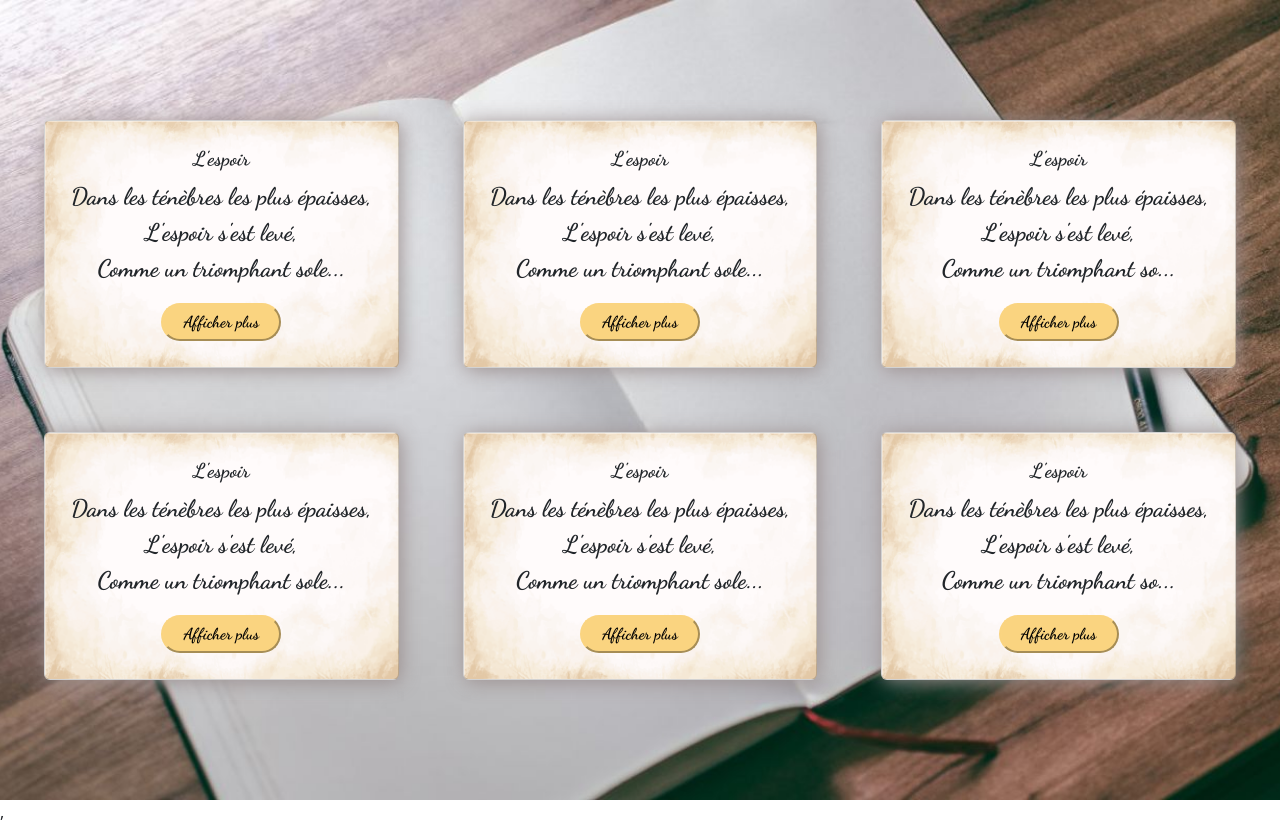
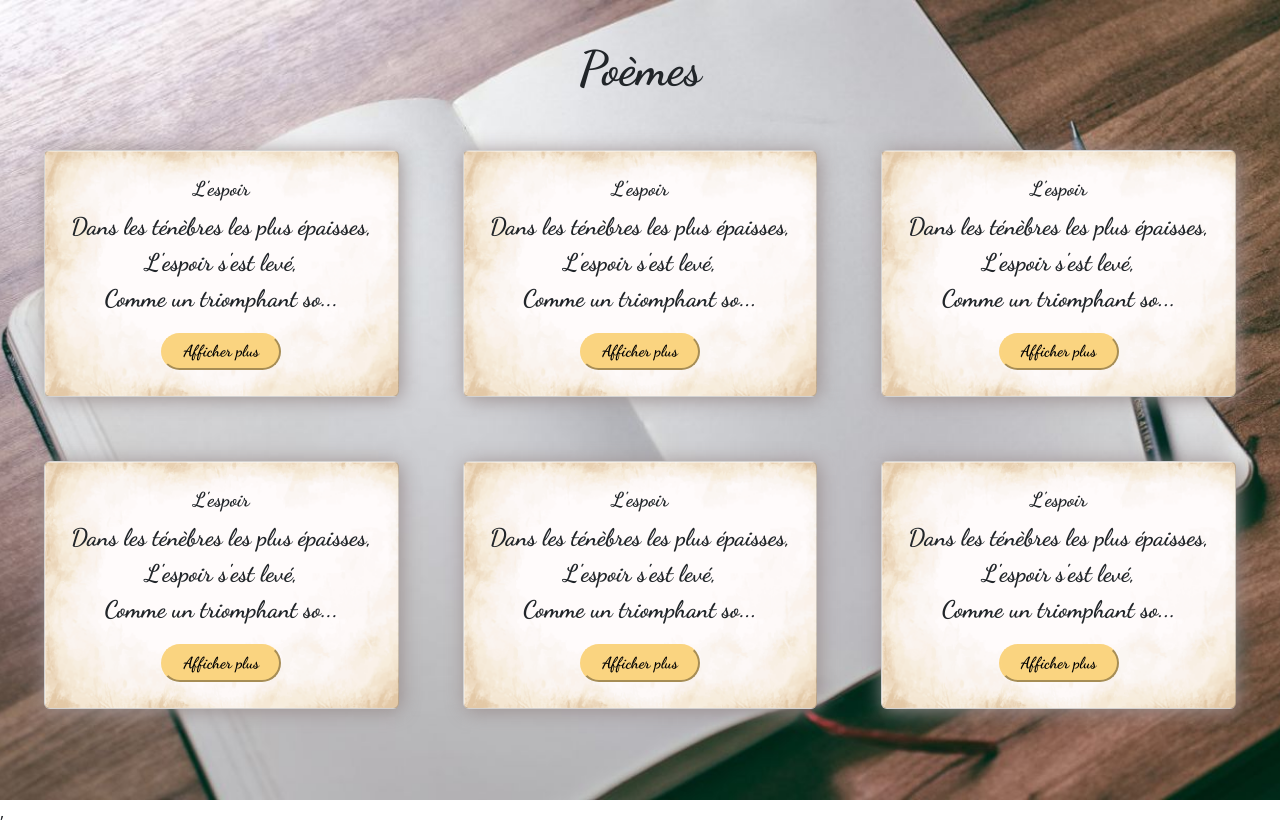
Before and after one commit to GaspardPierre/Plume2.0, a React (Vite) app in the folder front/: page /poems in a window 1280 px wide. Built offline with nearby package versions, Linux system fonts and the light colour scheme.

Commit message:
add title Poems+Link Poem

```diff
--- a/front/src/components/App/App.jsx
+++ b/front/src/components/App/App.jsx
@@ -4,6 +4,7 @@ import Home from "../Home/Home";
 import Signin from "../Signin/Signin";
 import Login from "../Login/Login";
 import Poems from "../Poems/Poems";
+import Poem from "../Poem/Poem";
 import Novels from "../Novels/Novels";
 import Unclassifiable from "../Unclassifiable/Unclassifiable";
 import About from "../About/About";
@@ -20,6 +21,7 @@ export default function App() {
         <Route path="/signin" element={<Signin />} />
         <Route path="/login" element={<Login />} />
         <Route path="/poems" element={<Poems />} />
+        <Route path="/poem/:id" element={<Poem />} />
         <Route path="/novels" element={<Novels />} />
         <Route path="/unclassifiable" element={<Unclassifiable />} />
         <Route path="/about" element={<About />} />
--- a/front/src/components/CardCustom/CardCustom.jsx
+++ b/front/src/components/CardCustom/CardCustom.jsx
@@ -1,14 +1,19 @@
 import React from 'react';
 import Card from 'react-bootstrap/Card';
+import { useNavigate } from "react-router-dom";
 import './CardCustom.scss';
 import cardBackground from'../../assets/card_bg.png';
-export default function CardCustom({ title, excerpt, onClick }) {
+export default function CardCustom({ title, excerpt, id }) {
+  const navigate = useNavigate();
+  const handleClick = () => {
+    navigate(`/poem/${id}`);
+  };
   return (
     <Card className='card' style={{ backgroundImage: `url(${cardBackground})` }}>
       <Card.Body>
         <Card.Title>{title}</Card.Title>
         <Card.Text>{excerpt}</Card.Text>
-        <button className="btn-custom-card" onClick={onClick}>
+        <button className="btn-custom-card" onClick={handleClick}>
           Afficher plus
         </button>
       </Card.Body>
--- a/front/src/components/Grid/Grid.jsx
+++ b/front/src/components/Grid/Grid.jsx
@@ -1,18 +1,16 @@
-import React from 'react';
-import Col from 'react-bootstrap/Col';
-import Row from 'react-bootstrap/Row';
-import CardCustom from '../CardCustom/CardCustom';
+import React from "react";
+import Col from "react-bootstrap/Col";
+import Row from "react-bootstrap/Row";
+import CardCustom from "../CardCustom/CardCustom";
 
-function Grid({ poems, onClick }) {
+function Grid({ poems }) {
   return (
-    <Row xs={1} md={3} className="g-4">
+    <Row xs={1} md={2} lg={3} className="g-4">
       {poems.map((poem) => (
         <Col key={poem.id}>
-          <CardCustom
-            title={poem.title}
-            excerpt={poem.excerpt}
-            onClick={() => onClick(poem.id)}
-          />
+          <CardCustom title={poem.title}
+           excerpt={poem.excerpt}
+           id={poem.id} />
         </Col>
       ))}
     </Row>
--- /dev/null
+++ b/front/src/components/Poem/Poem.jsx
@@ -0,0 +1,20 @@
+import React from 'react';
+import { useParams } from 'react-router-dom';
+
+export default function Poem({ poems }) {
+  const { id } = useParams();
+  const poem = poems.find((poem) => poem.id === parseInt(id));
+  console.log(poem)
+
+  if (!poem) {
+    return <div>Poème introuvable</div>;
+  }
+
+  return (
+    <div className="poem">
+      <h2>{poem.title}</h2>
+      <p>{poem.content}</p>
+      <p className="author">- {poem.author}</p>
+    </div>
+  );
+}
--- a/front/src/components/Poems/Poems.jsx
+++ b/front/src/components/Poems/Poems.jsx
@@ -1,5 +1,7 @@
 import React from "react";
 import Grid from "../Grid/Grid";
+import Poem from "../Poem/Poem";
+import { Route, Routes } from "react-router-dom";
 
 export default function Poems() {
   const poems = [
@@ -169,11 +171,20 @@ export default function Poems() {
     console.log('Clicked poem with id:', id);
   };
   return (
+
+    <>
+    <h1 className="text-center mb-8">Poèmes</h1>
+    <div className="d-flex  align-items-start justify-content-center vh-80">
     <div className="container-fluid-custom">
       <Grid
         poems={poems.map((poem) => ({ ...poem, excerpt: excerpt(poem.content) }))}
         onClick={handleOnClick}
       />
+
     </div>
+    </div>
+
+    </>
+
   );
 }
--- a/front/src/scss/styles.scss
+++ b/front/src/scss/styles.scss
@@ -11,11 +11,11 @@ a {
   height: 100%;
   padding:1.5rem;
 }
-h1{
+
 .text-center{
  margin-top: 2.5rem;
 }
-}
+
 .card{
   margin-bottom: 1rem;
   padding: 2rem;
```
Lines whose indentation alone changed are shown as unchanged.
